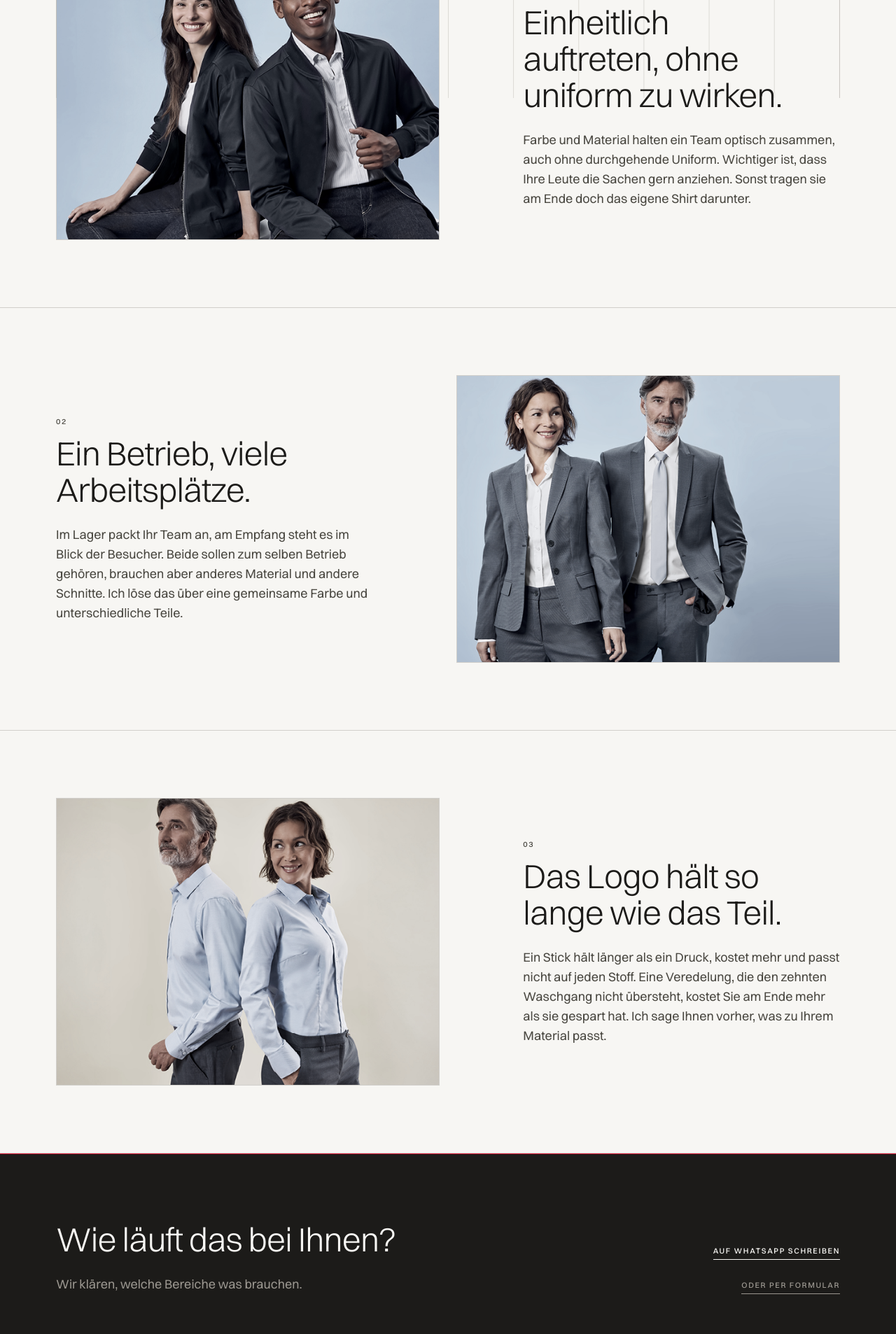
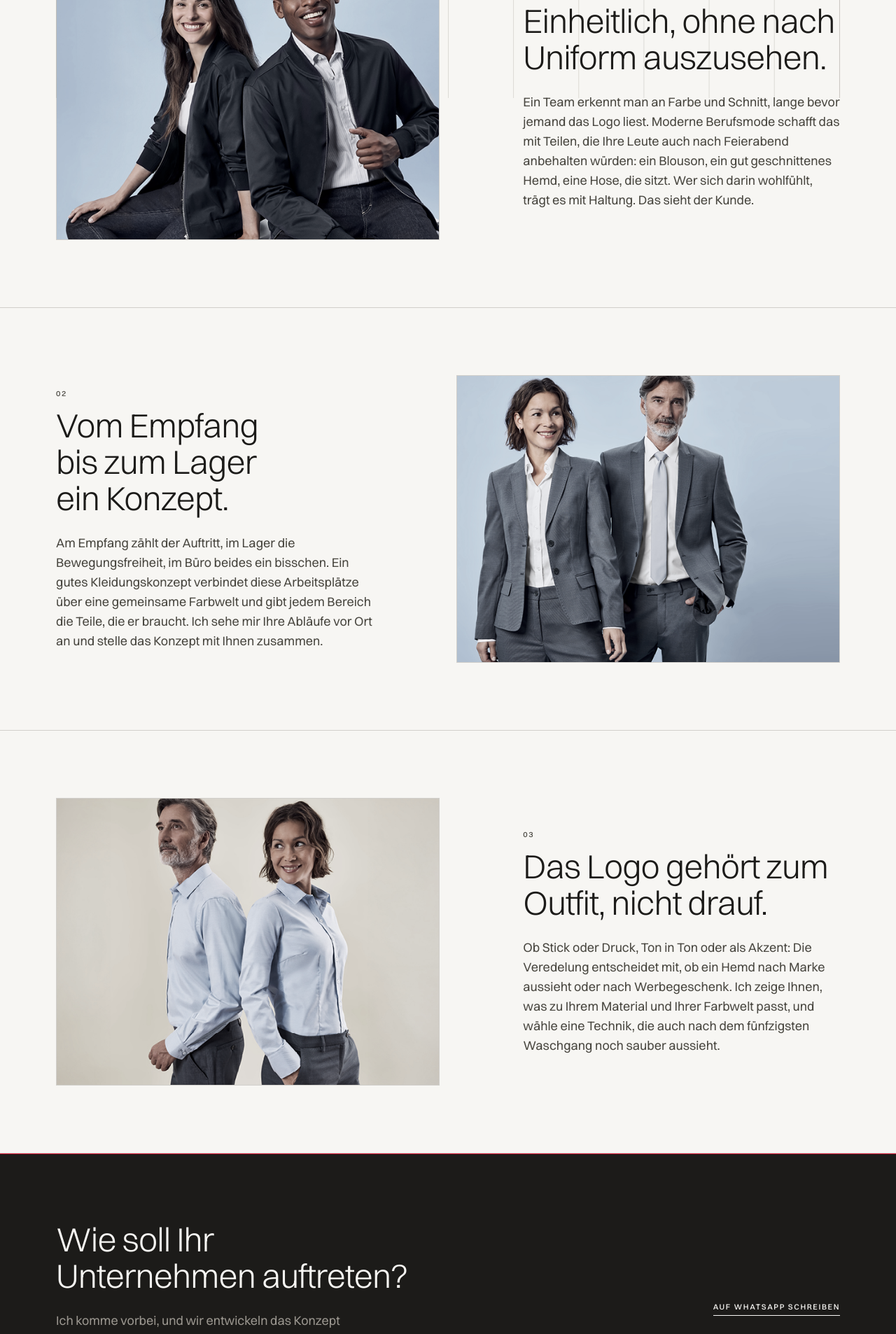
Before and after one commit to HoellerGroup1/Uwe-Overbeck, a Next.js app: page /firmen in a window 1280 px wide. Shown: the part 660-2566 px from the top of the page at 70% size. Built offline with nearby package versions, Linux system fonts and the light colour scheme.

Commit message:
content(firmen): Texte in derselben Richtung wie Hotel und Gastro
Co-Authored-By: Claude Fable 5.1 <noreply@anthropic.com>
Claude-Session: https://claude.ai/code/session_01NhZ2uGLMUAGMXhL4V9nWuR

```diff
--- a/content/inspiration.ts
+++ b/content/inspiration.ts
@@ -182,11 +182,11 @@ export const firmenSeite: InspirationsSeite = {
   meta: {
     titel: "Firmen — Overbeck Berufsmode",
     beschreibung:
-      "Berufskleidung für Betriebe außerhalb der Hotellerie: Kultur, Handel, Handwerk und Dienstleistung.",
+      "Berufsmode für Firmen: einheitlich, modern und passend zum Unternehmen. Persönliche Beratung und ein Kleidungskonzept vom Empfang bis zum Lager.",
   },
   hero: {
     label: "Firmen",
-    headline: "Vom Lager bis zum Empfang.",
+    headline: "Ein Unternehmen, ein Auftritt.",
     bild: {
       src: "/img/firmen/team-im-buero-besprechung.jpg",
       alt: "Fünf Mitarbeitende in abgestimmter dunkelblauer Businesskleidung besprechen sich im Büro",
@@ -195,8 +195,8 @@ export const firmenSeite: InspirationsSeite = {
   },
   bloecke: [
     {
-      headline: "Einheitlich auftreten, ohne uniform zu wirken.",
-      text: "Farbe und Material halten ein Team optisch zusammen, auch ohne durchgehende Uniform. Wichtiger ist, dass Ihre Leute die Sachen gern anziehen. Sonst tragen sie am Ende doch das eigene Shirt darunter.",
+      headline: "Einheitlich, ohne nach Uniform auszusehen.",
+      text: "Ein Team erkennt man an Farbe und Schnitt, lange bevor jemand das Logo liest. Moderne Berufsmode schafft das mit Teilen, die Ihre Leute auch nach Feierabend anbehalten würden: ein Blouson, ein gut geschnittenes Hemd, eine Hose, die sitzt. Wer sich darin wohlfühlt, trägt es mit Haltung. Das sieht der Kunde.",
       bild: {
         src: "/img/firmen/blousons-team-casual.jpg",
         alt: "Zwei Mitarbeitende in dunkelblauen Blousons über Shirt und Hemd",
@@ -205,8 +205,8 @@ export const firmenSeite: InspirationsSeite = {
       },
     },
     {
-      headline: "Ein Betrieb, viele Arbeitsplätze.",
-      text: "Im Lager packt Ihr Team an, am Empfang steht es im Blick der Besucher. Beide sollen zum selben Betrieb gehören, brauchen aber anderes Material und andere Schnitte. Ich löse das über eine gemeinsame Farbe und unterschiedliche Teile.",
+      headline: "Vom Empfang bis zum Lager ein Konzept.",
+      text: "Am Empfang zählt der Auftritt, im Lager die Bewegungsfreiheit, im Büro beides ein bisschen. Ein gutes Kleidungskonzept verbindet diese Arbeitsplätze über eine gemeinsame Farbwelt und gibt jedem Bereich die Teile, die er braucht. Ich sehe mir Ihre Abläufe vor Ort an und stelle das Konzept mit Ihnen zusammen.",
       bild: {
         src: "/img/firmen/anzug-und-kostuem-empfang.jpg",
         alt: "Mitarbeiterin und Mitarbeiter in grauem Kostüm und Anzug",
@@ -216,8 +216,8 @@ export const firmenSeite: InspirationsSeite = {
       },
     },
     {
-      headline: "Das Logo hält so lange wie das Teil.",
-      text: "Ein Stick hält länger als ein Druck, kostet mehr und passt nicht auf jeden Stoff. Eine Veredelung, die den zehnten Waschgang nicht übersteht, kostet Sie am Ende mehr als sie gespart hat. Ich sage Ihnen vorher, was zu Ihrem Material passt.",
+      headline: "Das Logo gehört zum Outfit, nicht drauf.",
+      text: "Ob Stick oder Druck, Ton in Ton oder als Akzent: Die Veredelung entscheidet mit, ob ein Hemd nach Marke aussieht oder nach Werbegeschenk. Ich zeige Ihnen, was zu Ihrem Material und Ihrer Farbwelt passt, und wähle eine Technik, die auch nach dem fünfzigsten Waschgang noch sauber aussieht.",
       bild: {
         src: "/img/firmen/hemd-und-bluse-hellblau.jpg",
         alt: "Hellblaues Hemd und Bluse Rücken an Rücken, Fläche für Stick oder Druck",
@@ -228,8 +228,8 @@ export const firmenSeite: InspirationsSeite = {
     },
   ],
   abschluss: {
-    headline: "Wie läuft das bei Ihnen?",
-    text: "Wir klären, welche Bereiche was brauchen.",
+    headline: "Wie soll Ihr Unternehmen auftreten?",
+    text: "Ich komme vorbei, und wir entwickeln das Konzept gemeinsam.",
     linkLabel: "Oder per Formular",
     linkHref: "/kontakt",
   },
```
